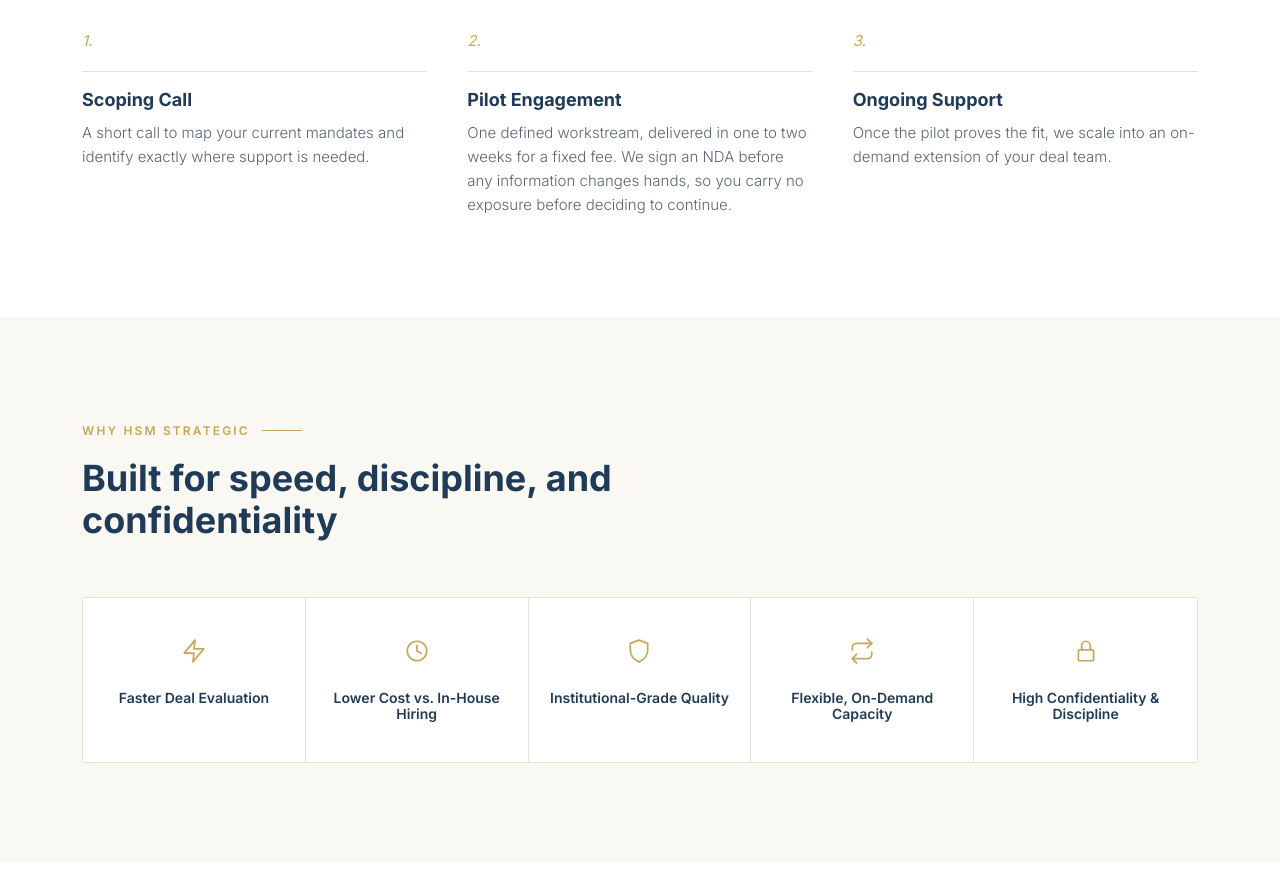
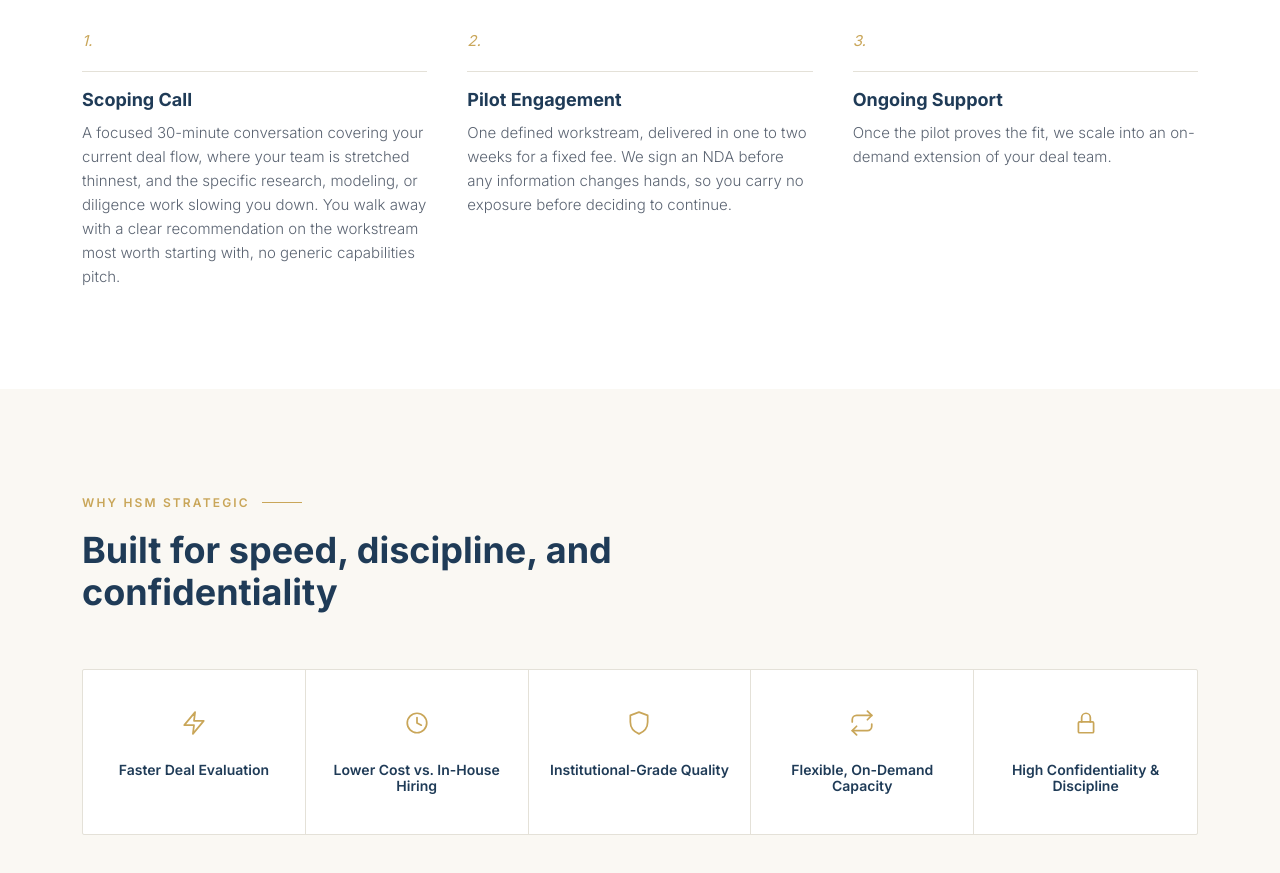
Before and after one commit to mustafabintariq123-tech/HSM, a plain HTML site: page index.html in a window 1280 px wide. Shown: the part 1740-2613 px from the top of the page. Drawn offline with Linux system fonts and the light colour scheme.

Commit message:
content: elaborate Scoping Call description in How We Work

```diff
--- a/index.html
+++ b/index.html
@@ -151,7 +151,7 @@
       <div class="numbered-item reveal">
         <span class="num">1.</span>
         <h3>Scoping Call</h3>
-        <p>A short call to map your current mandates and identify exactly where support is needed.</p>
+        <p>A focused 30-minute conversation covering your current deal flow, where your team is stretched thinnest, and the specific research, modeling, or diligence work slowing you down. You walk away with a clear recommendation on the workstream most worth starting with, no generic capabilities pitch.</p>
       </div>
       <div class="numbered-item reveal">
         <span class="num">2.</span>
```
